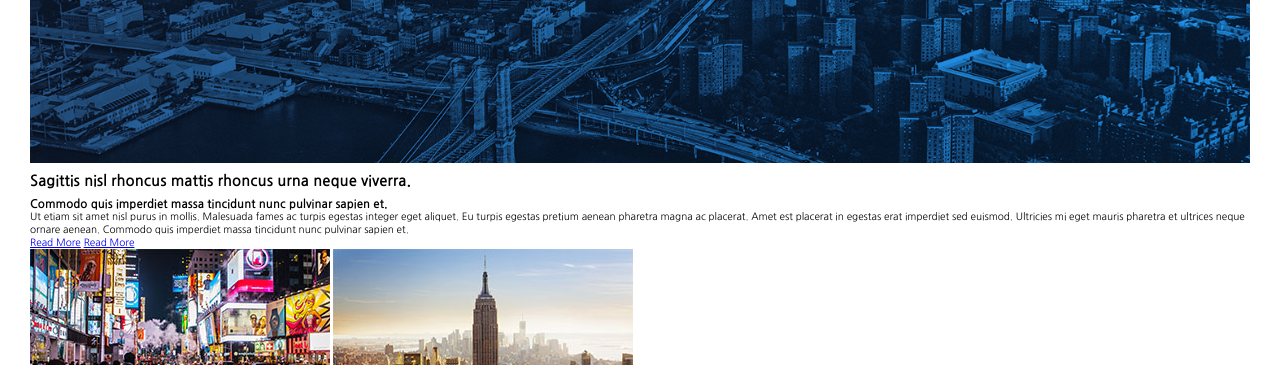
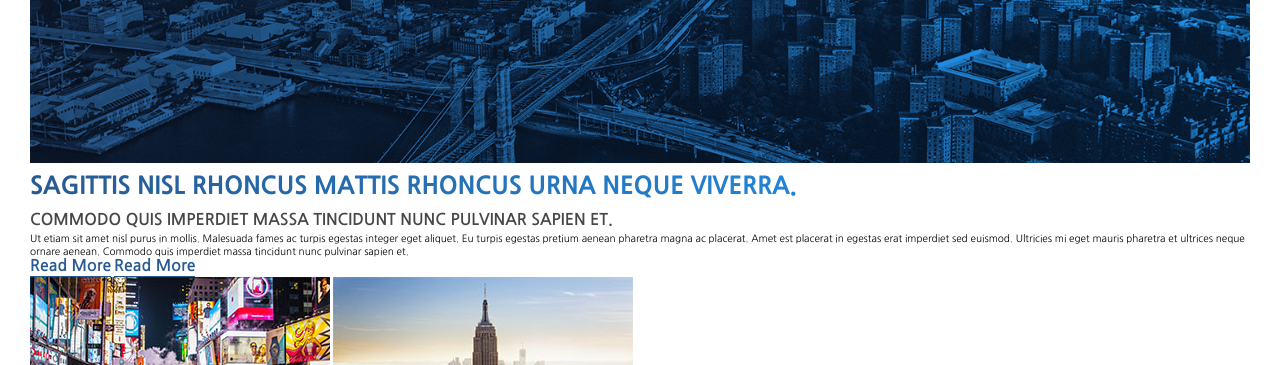
Before and after one commit to whoo3474/LoremSassProject, a plain HTML site: page index.html in a window 1280 px wide. Shown: the part 587-952 px from the top of the page. Drawn offline with Linux system fonts and the light colour scheme.

Commit message:
btn components

```diff
--- a/sass/abstracts/_variables.scss
+++ b/sass/abstracts/_variables.scss
@@ -6,3 +6,4 @@ $color-secondary:#1f9cfd;
 $color-blue-dark:#3f4a56;
 
 $color-grey-light:#b9b9b9;
+$color-grey-dark:#474747;
--- a/sass/base/_typo.scss
+++ b/sass/base/_typo.scss
@@ -1,3 +1,25 @@
 h2{
   padding: 1rem 0;
+  font-size: 2.4rem;
+  font-weight: 800;
+  text-transform: uppercase;
+  background: linear-gradient(left,
+  $color-primary, $color-secondary
+  ); //backgorund에 그라데이션 처리를 합니다.
+  -webkit-background-clip: text; //background를 text에만 마스크처리 시키겠다
+  -webkit-text-fill-color:transparent; // text를 투명하게 만들겠다.
+
+  transition: all 0.5s;
+
+  &:hover{
+    padding-left :1.5rem;
+  }
 }
+
+h3{
+  padding: .5rem 0;
+  color:$color-grey-dark;
+  font-size:1.6rem;
+  font-weight:700;
+  text-transform:uppercase;
+}
--- /dev/null
+++ b/sass/components/_button.scss
@@ -0,0 +1,19 @@
+
+.btn-text {
+  font-size : 1.6rem;
+  font-weight:700;
+  text-decoration: none;
+  color: $color-primary;
+  display: inline-block;
+  padding-bottom:3px;
+  border-bottom:1px solid $color-primary;
+
+
+  transition: all .5s;
+
+  &:hover{
+    color: $color-white;
+    background-color: $color-secondary;
+    border-bottom:none;
+  }
+}
--- a/sass/index.scss
+++ b/sass/index.scss
@@ -5,6 +5,8 @@
 @import "base/base";
 @import "base/typo";
 
+@import "components/button";
+
 @import "layout/header";
 @import "layout/main";
 @import "layout/footer";
```
Also changed, not shown: css/index.css, 1 other file.
